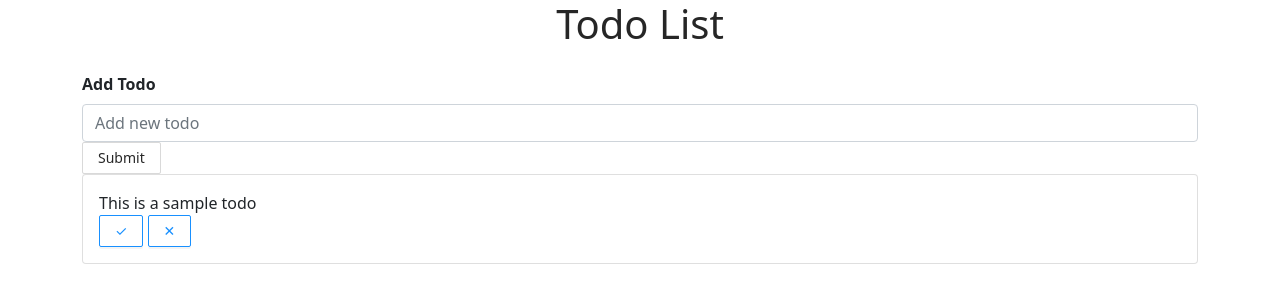
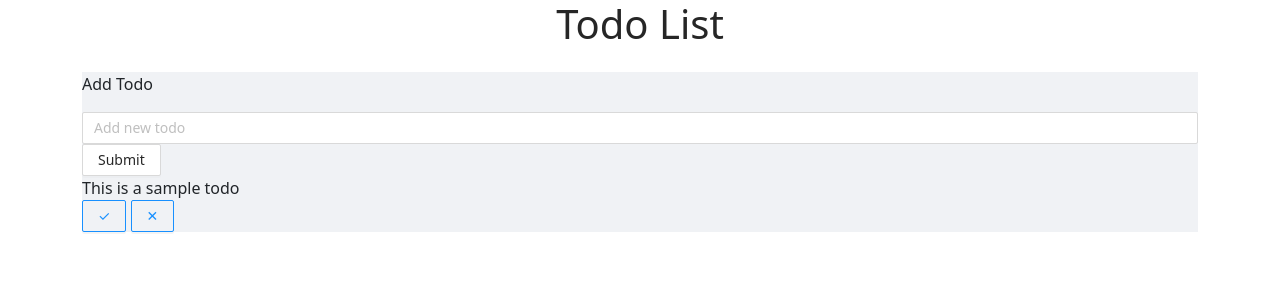
Before and after one commit to klangthang/new-deadline, a React (Create React App) app: page / in a window 1280 px wide. Shown: the top 300 px of the page. Built offline with nearby package versions, Linux system fonts and the light colour scheme.

Commit message:
Add files via upload

```diff
--- a/src/App.js
+++ b/src/App.js
@@ -1,9 +1,10 @@
 import React from "react";
 import "./App.css";
-import { Card, Form } from 'react-bootstrap';
-import { Button } from 'antd'
+import { Button, Layout, Input } from 'antd'
 import 'bootstrap/dist/css/bootstrap.min.css';
 
+
+const { Content } = Layout;
 
 function Todo({ todo, index, markTodo, removeTodo }) {
   return (
@@ -30,17 +31,26 @@ function FormTodo({ addTodo }) {
     setValue("");
   };
 
+  // return (
+  //   <Form onSubmit={handleSubmit}>
+  //     <Form.Group>
+  //       <Form.Label><b>Add Todo</b></Form.Label>
+  //       <Form.Control type="text" className="input" value={value} onChange={e => setValue(e.target.value)} placeholder="Add new todo" />
+  //     </Form.Group>
+  //     <Button variant="primary mb-3" type="submit">
+  //       Submit
+  //     </Button>
+  //   </Form>
+  // );
   return (
-    <Form onSubmit={handleSubmit}>
-      <Form.Group>
-        <Form.Label><b>Add Todo</b></Form.Label>
-        <Form.Control type="text" className="input" value={value} onChange={e => setValue(e.target.value)} placeholder="Add new todo" />
-      </Form.Group>
-      <Button variant="primary mb-3" type="submit">
-        Submit
-      </Button>
-    </Form>
-  );
+    <Layout>
+      <Content>
+        <p>Add Todo</p>
+        <Input type="text" className="input" value={value} onChange={e => setValue(e.target.value)} placeholder="Add new todo"/>
+        <Button onClick={handleSubmit} type = "submit">Submit</Button>
+      </Content>
+    </Layout>
+  )
 }
 
 function App() {
@@ -75,8 +85,8 @@ function App() {
         <FormTodo addTodo={addTodo} />
         <div>
           {todos.map((todo, index) => (
-            <Card>
-              <Card.Body>
+            <Layout>
+              <Content>
                 <Todo
                   key={index}
                   index={index}
@@ -84,8 +94,8 @@ function App() {
                   markTodo={markTodo}
                   removeTodo={removeTodo}
                 />
-              </Card.Body>
-            </Card>
+              </Content>
+            </Layout>
           ))}
         </div>
       </div>
```
